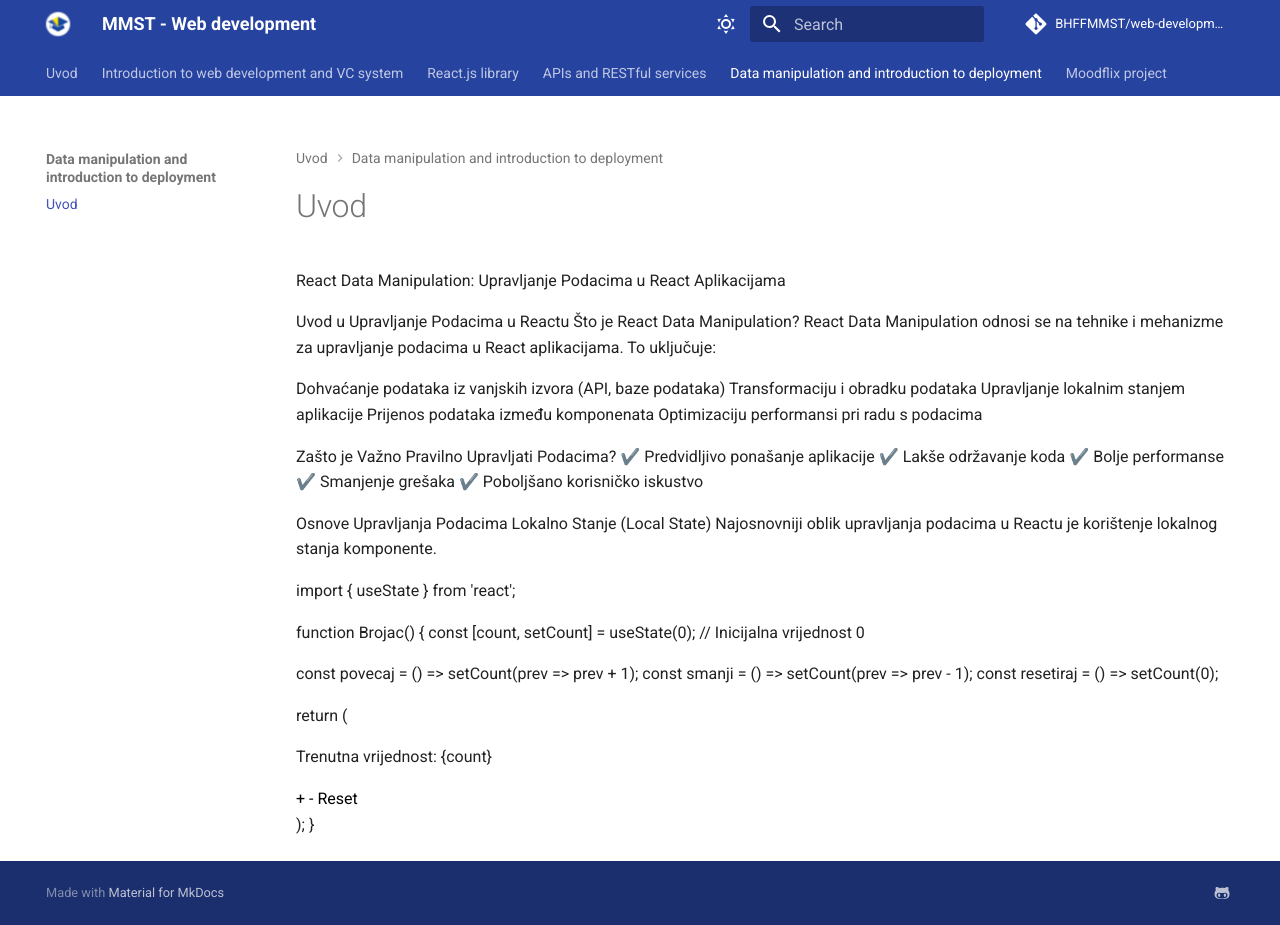
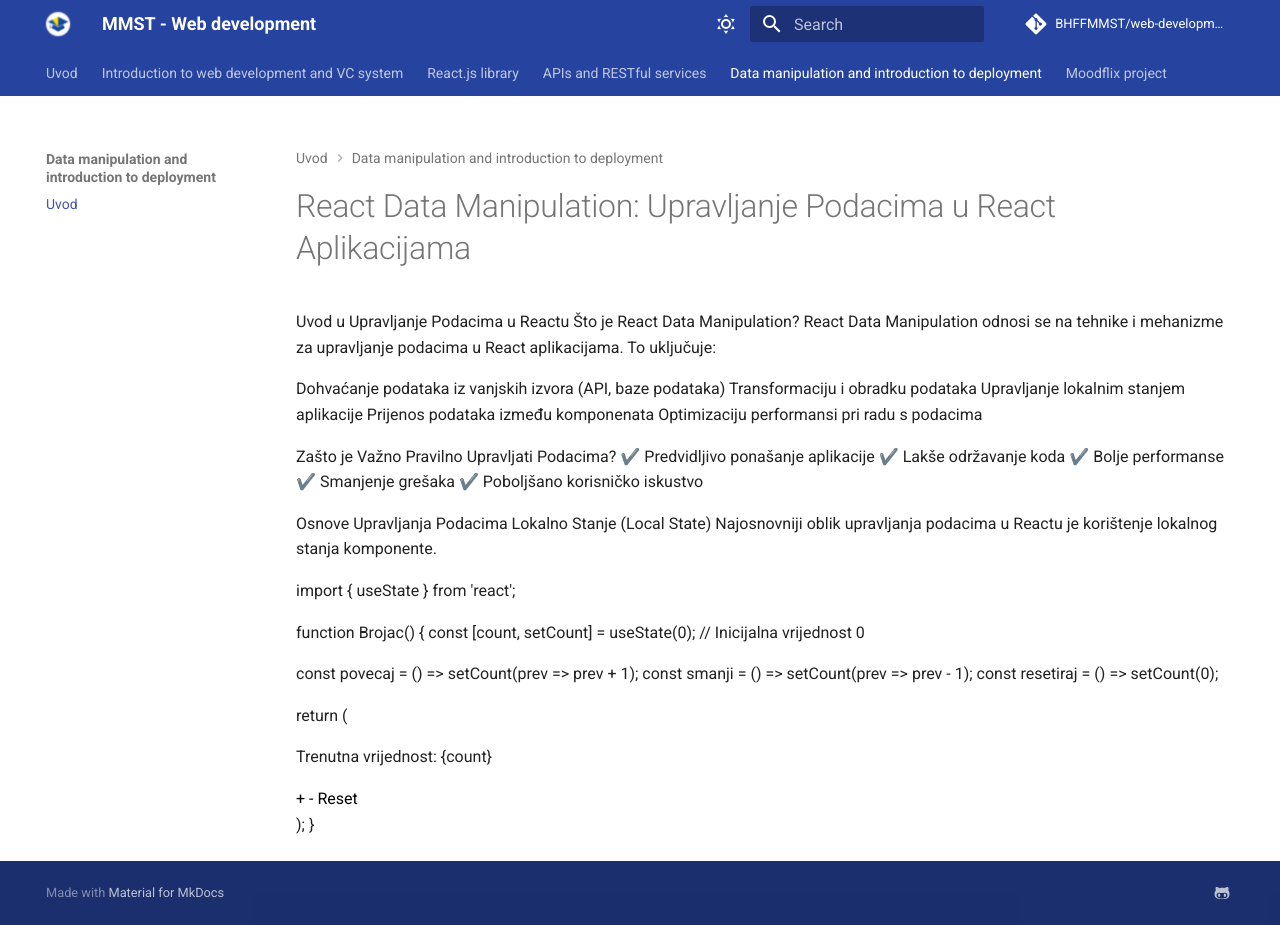
Before and after one commit to BHFFMMST/react-docs, an MkDocs documentation site: the page built from docs/content/data-manipulation/index.md, in a window 1280 px wide and 925 px high. Built offline with MkDocs 1.6.1 and Material for MkDocs 9.7.7, drawn with Linux system fonts in a browser that asks for light colours; comment, search, counter and statistics services are not loaded.

```diff
--- a/docs/content/data-manipulation/index.md
+++ b/docs/content/data-manipulation/index.md
@@ -1,4 +1,4 @@
-React Data Manipulation: Upravljanje Podacima u React Aplikacijama
+# React Data Manipulation: Upravljanje Podacima u React Aplikacijama
 
 Uvod u Upravljanje Podacima u Reactu
 Što je React Data Manipulation?
```
